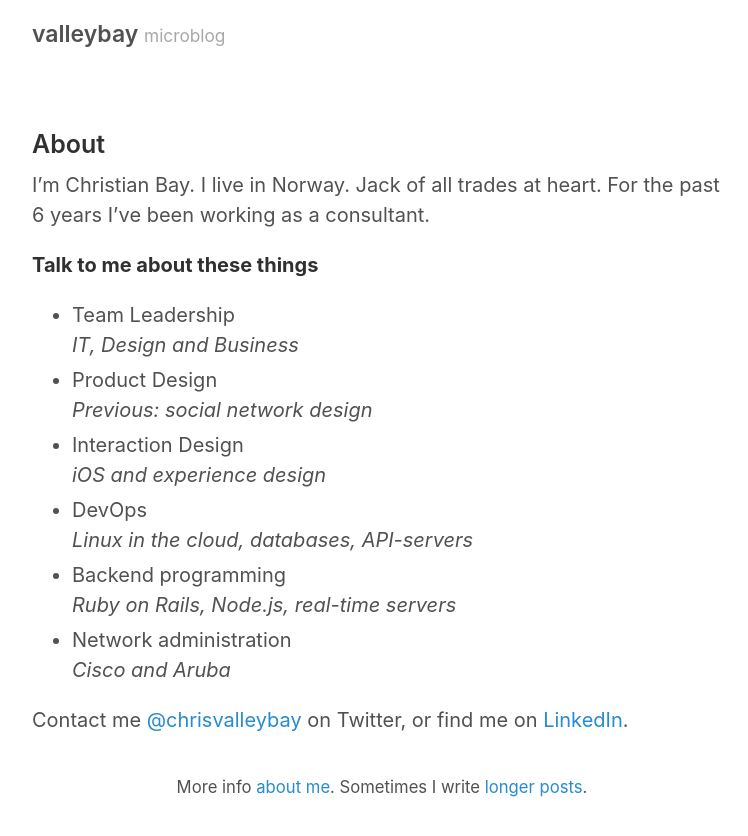
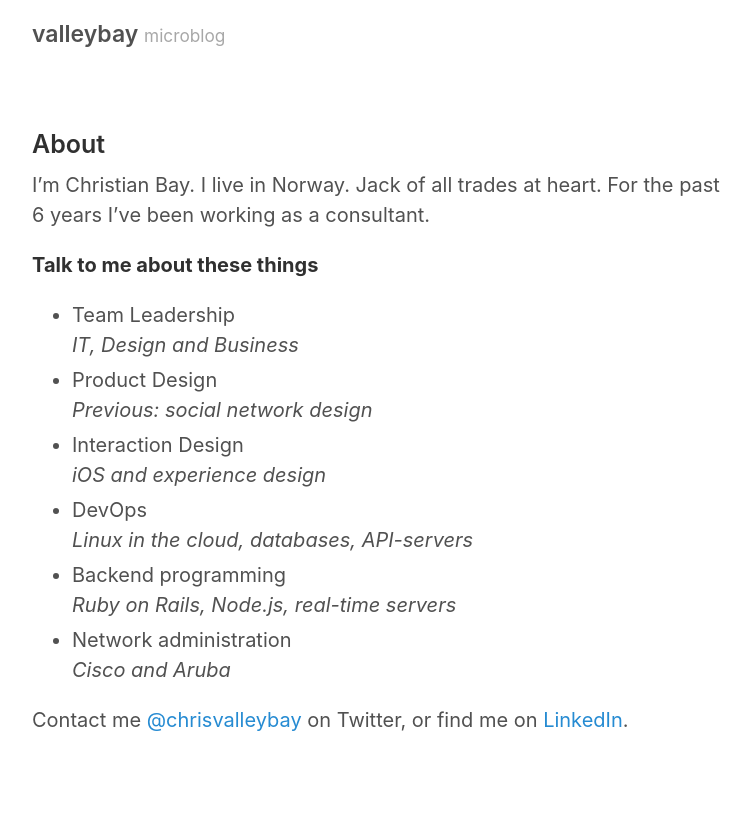
Before and after one commit to valleybay/valleybay.github.io, a Jekyll site: the page built from about.md, in a window 1280 px wide. Shown: the top 836 px of the page, without its empty margins (258-1006 px from the left). Built offline with Jekyll 4.4.1, drawn with Linux system fonts in a browser that asks for light colours.

Commit message:
Moved footer to index

```diff
--- a/_layouts/default.html
+++ b/_layouts/default.html
@@ -17,13 +17,6 @@
         {{ content }}
       </main>
 
-      <footer class="footer">
-        <small>
-          <center>
-            More info <a href="/about">about me</a>. Sometimes I write <a href="https://medium.com/@christianbay">longer posts</a>.
-          </center>
-        </small>
-      </footer>
     </div>
 
     {% if site.analytics_id %}
```
Also changed, not shown: index.html (+8 -0 lines), 8 other files.
